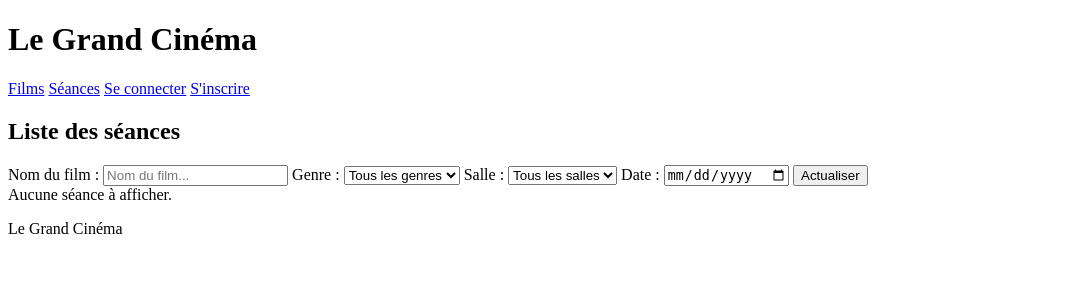
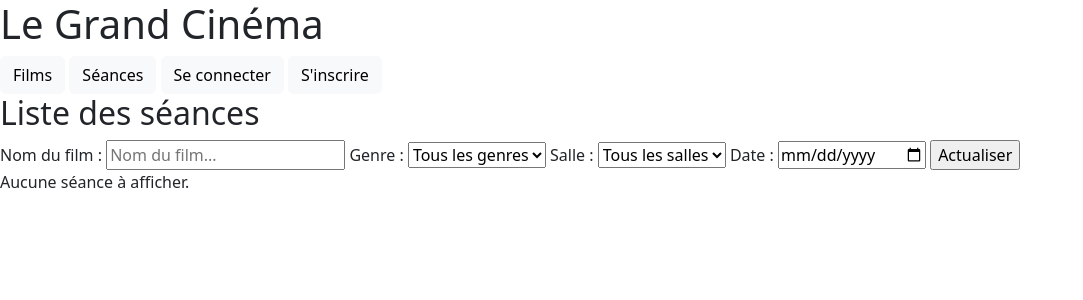
Before and after one commit to AxelDiril/application_grand_cinema, a Laravel app: page /screenings_list in a window 1280 px wide. Shown: the top 300 px of the page, without its empty margins (0-1083 px from the left). Run offline with Laravel 12, Linux system fonts and the light colour scheme; data that the repository does not hold is empty; parts of the project's set-up code (start-up, migrations or seed data) failed here and were passed over.

Commit message:
Ajout du CSS avec Bootstrap

```diff
--- a/resources/views/includes/footer.blade.php
+++ /dev/null
@@ -1 +0,0 @@
-<p>Le Grand Cinéma</p>
--- a/resources/views/includes/header.blade.php
+++ b/resources/views/includes/header.blade.php
@@ -1,19 +1,18 @@
 <h1>Le Grand Cinéma</h1>
-<a href="/movies_list">Films</a>
-<a href="/screenings_list">Séances</a>
+<a class="btn btn-light" href="/movies_list">Films</a>
+<a class="btn btn-light" href="/screenings_list">Séances</a>
 
 @auth
-    <a href="{{ url('/my_tickets') }}">Mes billets</a>
+    <a class="btn btn-light" href="{{ url('/my_tickets') }}">Mes billets</a>
     @if ( Auth::user()->role_code == "A" || Auth::user()->role_code == "C")
-        <a href="/reservations_list">Réservations</a>
-        <a href="/admin_dashboard">Tableau de bord</a>
+        <a class="btn btn-light" href="/reservations_list">Réservations</a>
+        <a class="btn btn-light" href="/admin_dashboard">Tableau de bord</a>
     @endif
-    Bienvenue, {{ Auth::user()->name }}.
     <form method="POST" action="{{ route('logout') }}">
     @csrf
-    <input type="submit" value="Se déconnecter">
+    <input class="btn btn-light" type="submit" value="Se déconnecter">
 </form>
 @else
-<a href="{{ route('login') }}">Se connecter</a>
-<a href="{{ route('register') }}">S'inscrire</a>
+<a class="btn btn-light" href="{{ route('login') }}">Se connecter</a>
+<a class="btn btn-light" href="{{ route('register') }}">S'inscrire</a>
 @endif
--- a/resources/views/layouts/structure.blade.php
+++ b/resources/views/layouts/structure.blade.php
@@ -4,6 +4,8 @@
         <meta charset="utf-8">
         <meta name="viewport" content="width=device-width, initial-scale=1">
         <meta name="csrf-token" content="{{ csrf_token() }}">
+        <link href="https://cdn.jsdelivr.net/npm/bootstrap@5.3.8/dist/css/bootstrap.min.css"
+        rel="stylesheet">
 
         <title>
             @yield('titre')
@@ -17,9 +19,5 @@
         <main>
             @yield('contenu')
         </main>
-
-        <footer>
-            @include('includes.footer')
-        </footer>
     </body>
 </html>
--- a/resources/views/pages/admin_dashboard.blade.php
+++ b/resources/views/pages/admin_dashboard.blade.php
@@ -9,7 +9,7 @@
     @if($arScreenings->isEmpty())
         <p>Aucune séance n'est actuellement enregistrée.</p>
     @else
-        <table>
+        <table class="table table-striped table-bordered table-hover">
             <tr>
                 <th>Nom</th>
                 <th>Salle</th>
--- a/resources/views/pages/confirm_reservation.blade.php
+++ b/resources/views/pages/confirm_reservation.blade.php
@@ -7,7 +7,11 @@
 
 @section('contenu')
 
-    <h1>Récapitulatif de votre réservation</h1>
+    <h2>Récapitulatif de votre réservation</h2>
+
+    <p>Note : Cette première version de l'application n'intégrant pas de gestionnaire de paiement,
+        la transaction est fictive pour tester les réservations en base de données.
+    </p>
 
     <h2>Détails de la séance</h2>
 
--- a/resources/views/pages/edit_screening.blade.php
+++ b/resources/views/pages/edit_screening.blade.php
@@ -19,7 +19,7 @@
                     {{ $movie->movie_name }}
                 </option>
             @endforeach
-        </select><br>
+        </select>
 
         <!-- Choisir la salle -->
         <label for="room_id">Salle :</label>
@@ -30,7 +30,7 @@
                     {{ $room->room_name }} : {{ $room->capacity }} places
                 </option>
             @endforeach
-        </select><br>
+        </select>
 
         <label for="screening_date">Date :</label>
         <input
@@ -39,7 +39,7 @@
             name="screening_date"
             value="{{ $strScreeningDate }}"
             required
-        ><br>
+        >
 
         <input type="submit" value="Modifier">
     </form>
--- a/resources/views/pages/movies_list.blade.php
+++ b/resources/views/pages/movies_list.blade.php
@@ -30,7 +30,7 @@
     @if($arMovies->isEmpty())
         Aucun film à afficher.
     @else
-        <table>
+        <table class="table table-striped table-bordered table-hover">
             <tr>
                 <th>Nom</th>
                 <th>Durée</th>
--- a/resources/views/pages/reservations_list.blade.php
+++ b/resources/views/pages/reservations_list.blade.php
@@ -69,7 +69,7 @@
     @if($arReservations->isEmpty())
         Aucune réservation ou billet valide à afficher.
     @else
-        <table>
+        <table class="table table-striped table-bordered table-hover">
             <tr>
                 <th>N° de réservation</th>
                 <th>Utilisateur</th>
@@ -88,7 +88,7 @@
                 <td>{{ $reservation->screening->room->room_name }}</td>
                 <td>{{ $reservation->seats_quantity }}</td>
                 @if(\Carbon\Carbon::parse($reservation->screening->screening_date)->isPast())
-                    <td>Séance passée</td>
+                    <td class="text-danger">Séance passée</td>
                 @else
                     <td>Valide</td>
                 @endif
--- a/resources/views/pages/screenings_list.blade.php
+++ b/resources/views/pages/screenings_list.blade.php
@@ -9,7 +9,7 @@
 
 @auth
   @if ( Auth::user()->role_code == "A" )
-    <a href="/add_screening">Ajouter une séance</a>
+    <a class="btn btn-primary" href="/add_screening">Ajouter une séance</a>
   @endif
 @endif
 
@@ -48,7 +48,7 @@
     @if($arScreenings->isEmpty())
       Aucune séance à afficher.
     @else
-    <table>
+      <table class="table table-striped table-bordered table-hover">
         <tr>
           <th>Film</th>
           <th>Date</th>
@@ -61,18 +61,18 @@
         <tr>
           <td><a href="/movie/{{ $screening->movie_id }}">{{ $screening->movie->movie_name }}</a></td>
           <td>{{ $screening->screening_date }}</td>
-        <td>({{ $screening->movie->duration_minutes }} min)</td>
+          <td>{{ $screening->movie->duration_minutes }} min</td>
           <td>{{ $screening->room->room_name }}</td>
           @if ($screening->available_seats <= 0)
-          <td>Séance complète</td>
+            <td class="text-danger">Séance complète</td>
           @else
             <td>{{ $screening->available_seats }}</td>
           @endif
-          <td><a href="/make_reservation/{{ $screening->screening_id }}">Réserver</a>
+            <td><a class="btn btn-primary" href="/make_reservation/{{ $screening->screening_id }}">Réserver</a>
           @auth
             @if ( Auth::user()->role_code == "A" )
-            <a href="/edit_screening/{{ $screening->screening_id }}">Modifier</a>
-            <a href="/delete_screening/{{ $screening->screening_id }}">Supprimer</a>
+              <a class="btn btn-secondary" href="/edit_screening/{{ $screening->screening_id }}">Modifier</a>
+              <a class="btn btn-danger" href="/delete_screening/{{ $screening->screening_id }}">Supprimer</a>
             @endif
           @endif
           </td>
```
Also changed, not shown: resources/views/pages/add_screening.blade.php (+6 -3 lines), resources/views/pages/movie.blade.php (+8 -6 lines), resources/views/pages/my_tickets.blade.php (+4 -4 lines). Lines whose indentation alone changed are shown as unchanged.
